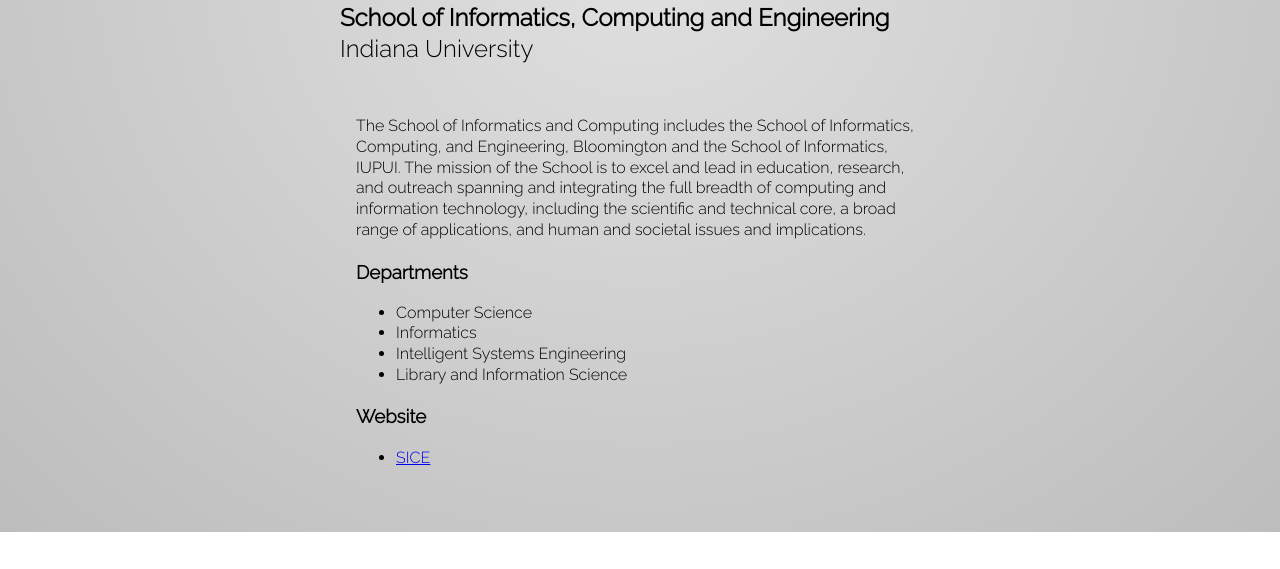
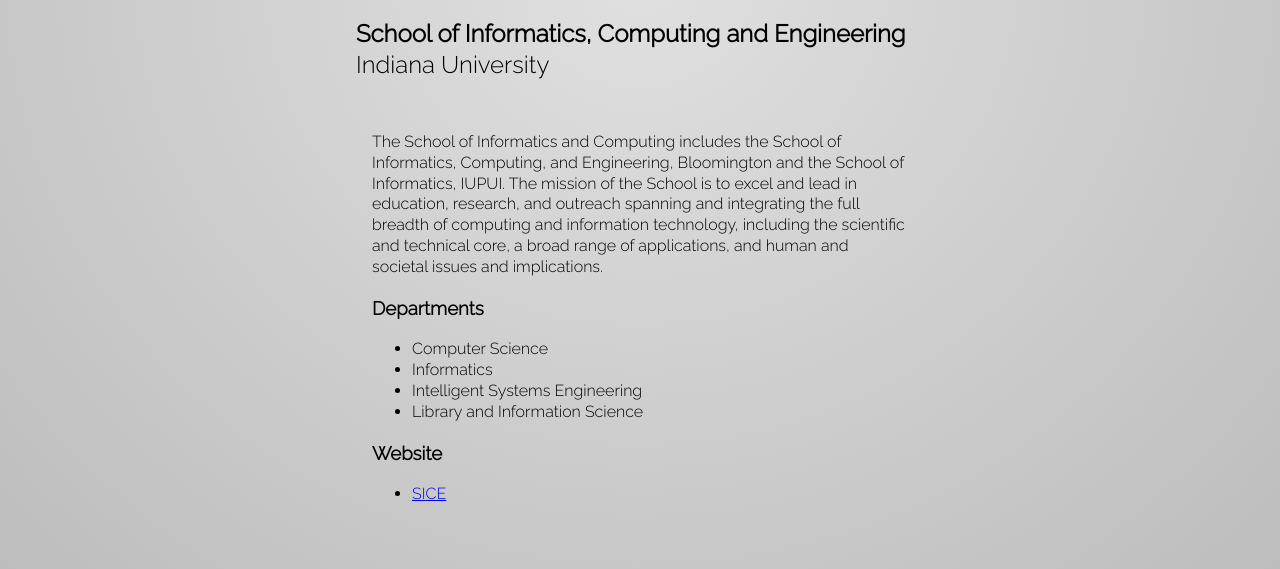
Before and after one commit to ssusanto/Project4-susanto-sebastian, a plain HTML site: page index.html in a window 1280 px wide. Shown: the part 611-1180 px from the top of the page. Before the commit the page ends 1143 px from the top, so only its background shows below. Drawn offline with nearby package versions, Linux system fonts and the light colour scheme.

Commit message:
minor padding

```diff
--- a/css/styles.css
+++ b/css/styles.css
@@ -32,6 +32,9 @@ header {
 
 article {
     padding-bottom: 2.0em;
+    padding-top: 1.0em;
+    padding-left: 1.0em;
+    padding-right: 1.0em;
     margin: 0 auto;
     width: 600px;
     max-width: 100%;
```
